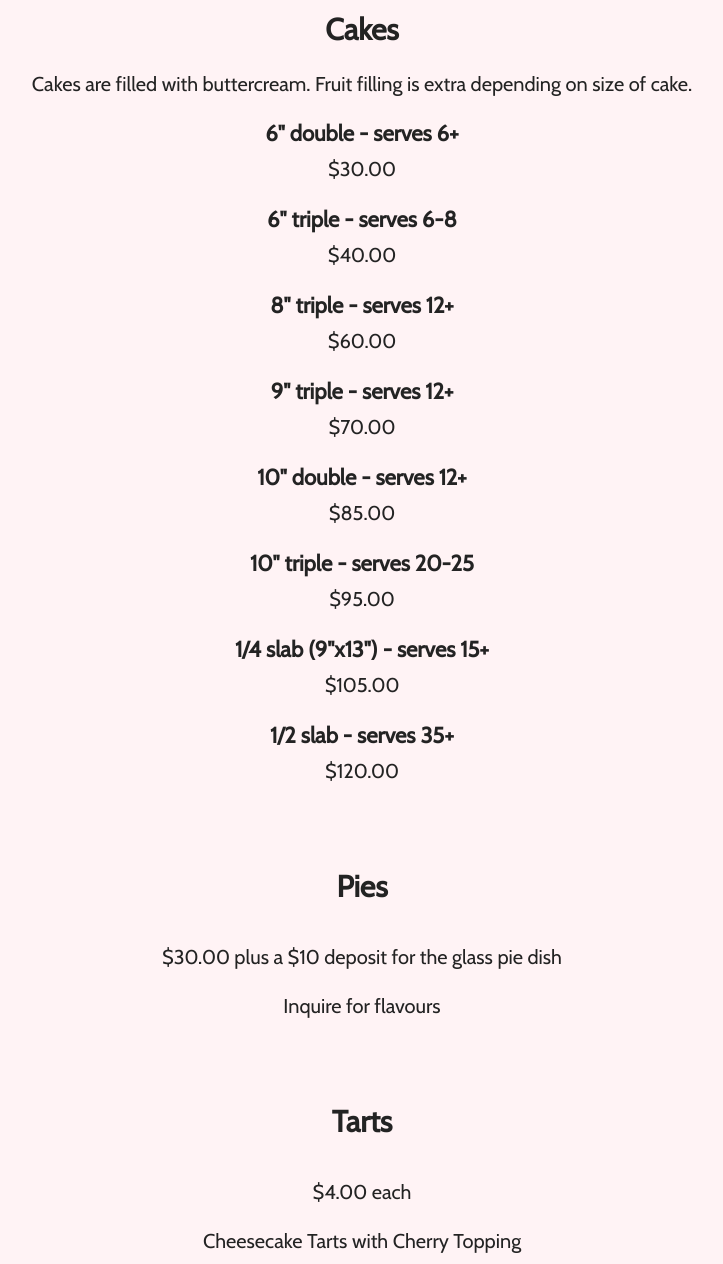
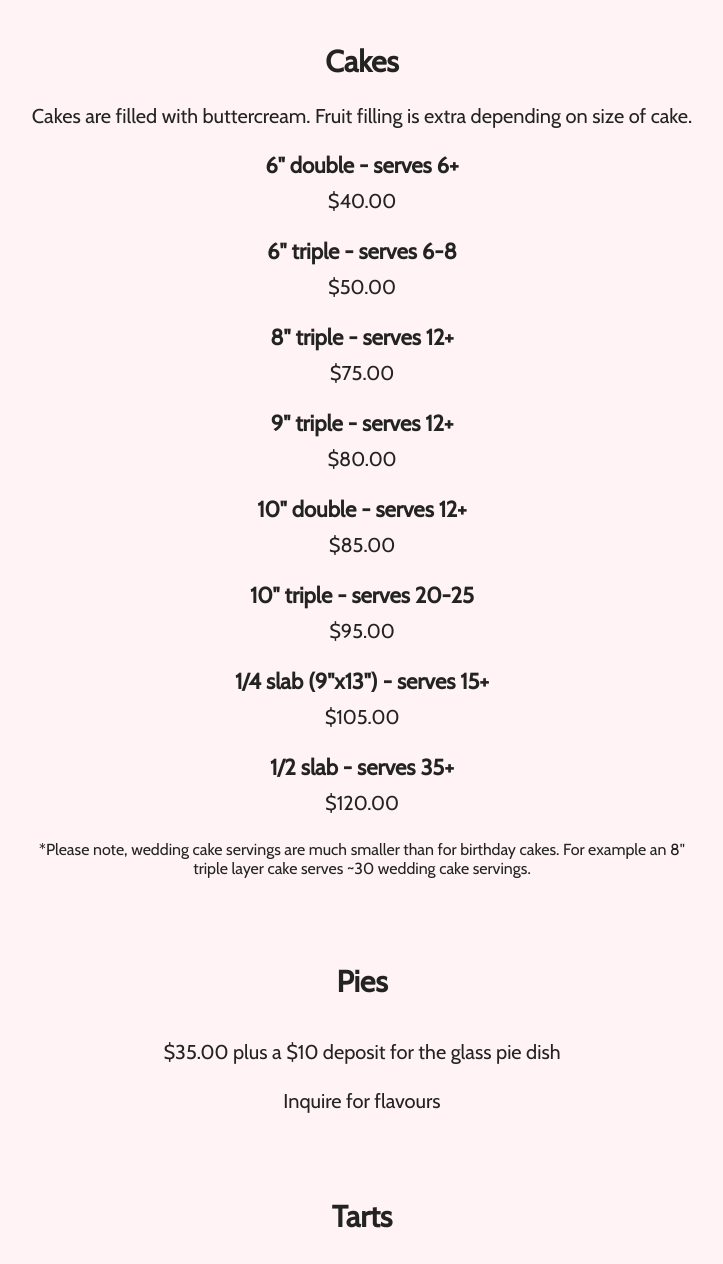
Before and after one commit to lockhartmb/goodyTwoSpoons, a plain HTML site: page index.html in a window 1280 px wide. Shown: the part 5257-6521 px from the top of the page, without its empty margins (278-1001 px from the left). Drawn offline with nearby package versions, Linux system fonts and the light colour scheme; some packages are replaced by stand-ins of ours; a script that the page names is missing.

Commit message:
Update index.html

```diff
--- a/index.html
+++ b/index.html
@@ -195,12 +195,13 @@
         <p>
           The following menu prices are guidelines. Pricing will be adjusted
           according to special requests. All baking is made to order and a
-          minimum of 48 hours notice is required.
+          minimum of 48 hours notice is required. Pies and cakes require one
+          week notice. Wedding cakes may require longer.
         </p>
         <div class="priceContent">
           <h3>Cupcakes</h3>
           <p>
-            Cakes and cupcakes come in chocolate 🍫, vanilla 🍨, carrot 🥕, or
+            Cakes and cupcakes* come in chocolate 🍫, vanilla 🍨, carrot 🥕, or
             banana 🍌.
           </p>
           <p>
@@ -232,19 +233,19 @@
           <ul>
             <li>
               <h4>6" double - serves 6+</h4>
-              <span class="price">$30.00</span>
+              <span class="price">$40.00</span>
             </li>
             <li>
               <h4>6" triple - serves 6-8</h4>
-              <span class="price">$40.00</span>
+              <span class="price">$50.00</span>
             </li>
             <li>
               <h4>8" triple - serves 12+</h4>
-              <span class="price">$60.00</span>
+              <span class="price">$75.00</span>
             </li>
             <li>
               <h4>9" triple - serves 12+</h4>
-              <span class="price">$70.00</span>
+              <span class="price">$80.00</span>
             </li>
             <li>
               <h4>10" double - serves 12+</h4>
@@ -262,12 +263,16 @@
               <h4>1/2 slab - serves 35+</h4>
               <span class="price">$120.00</span>
             </li>
+            <li class="disclaimer">
+              *Please note, wedding cake servings are much smaller than for birthday cakes.
+              For example an 8" triple layer cake serves ~30 wedding cake servings.
+            </li>
           </ul>
 
           <h3>Pies</h3>
           <ul>
             <li>
-              <span class="price">$30.00 plus a $10 deposit for the glass pie dish</span>
+              <span class="price">$35.00 plus a $10 deposit for the glass pie dish</span>
             </li>
             <li>Inquire for flavours</li>
           </ul>
```
